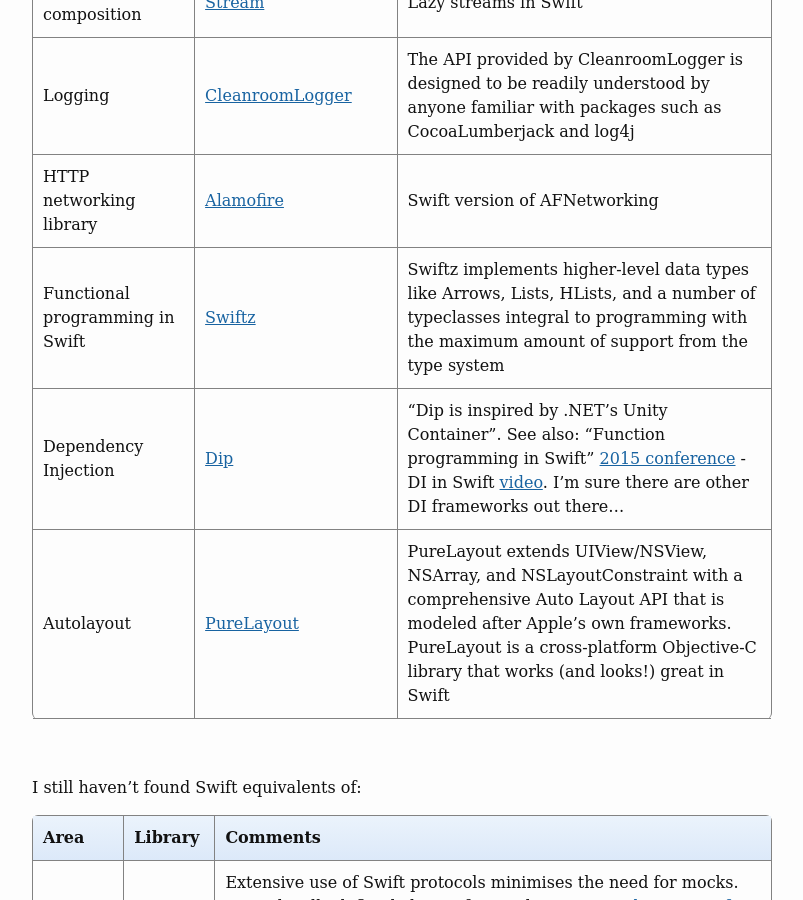
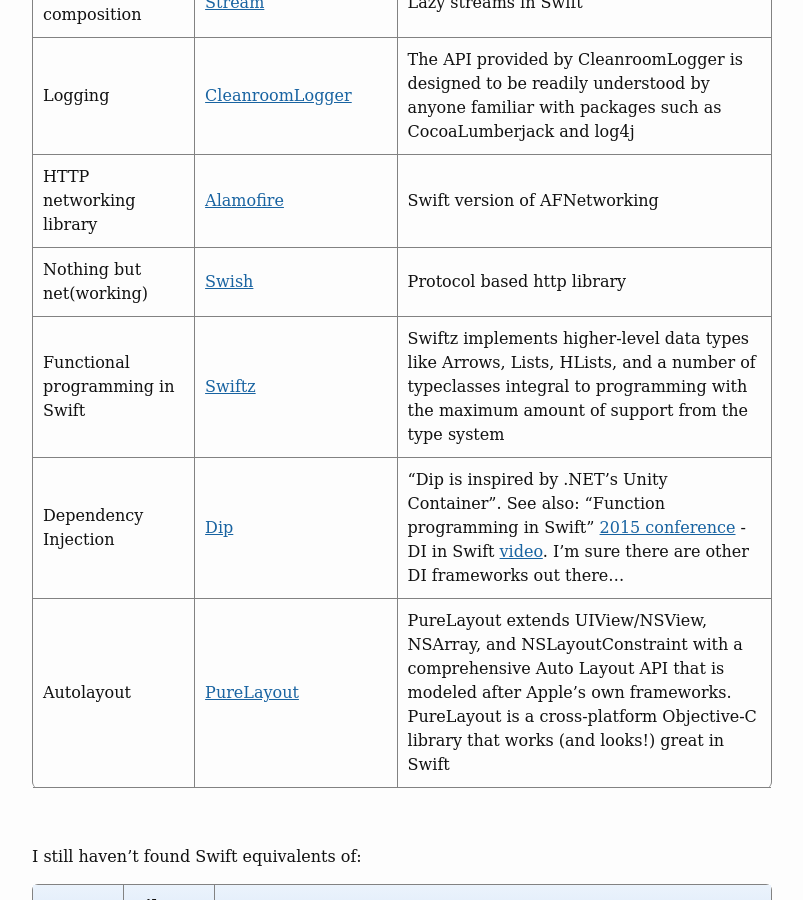
Before and after one commit to NickAger/nickager.github.io, a Jekyll site: the page built from _posts/2015-12-04-swift-libaries.md, in a window 1280 px wide and 900 px high, scrolled down 1718 px. Shown: the whole window, without its empty margins (238-1041 px from the left). Built offline with Jekyll 4.4.1, drawn with Linux system fonts in a browser that asks for light colours; some web fonts are replaced; comment, search, counter and statistics services are not loaded.

Commit message:
added swish

```diff
--- a/_posts/2015-12-04-swift-libaries.md
+++ b/_posts/2015-12-04-swift-libaries.md
@@ -23,6 +23,7 @@ Some potentially useful Swift libraries:
 |code composition|[Stream](https://github.com/antitypical/Stream)|Lazy streams in Swift|
 |Logging|[CleanroomLogger](https://github.com/emaloney/CleanroomLogger)|The API provided by CleanroomLogger is designed to be readily understood by anyone familiar with packages such as CocoaLumberjack and log4j|
 |HTTP networking library|[Alamofire](https://github.com/Alamofire/Alamofire)|Swift version of AFNetworking|
+|Nothing but net(working)|[Swish](https://github.com/thoughtbot/Swish)|Protocol based http library|
 |Functional programming in Swift|[Swiftz](https://github.com/typelift/swiftz)|Swiftz implements higher-level data types like Arrows, Lists, HLists, and a number of typeclasses integral to programming with the maximum amount of support from the type system|
 |Dependency Injection|[Dip](https://github.com/AliSoftware/Dip)|"Dip is inspired by .NET's Unity Container". See also: "Function programming in Swift" [2015 conference](http://2015.funswiftconf.com) - DI in Swift [ video](https://youtu.be/2--pYf1T6Xc). I'm sure there are other DI frameworks out there... |
 |Autolayout|[PureLayout](https://github.com/PureLayout/PureLayout)|PureLayout extends UIView/NSView, NSArray, and NSLayoutConstraint with a comprehensive Auto Layout API that is modeled after Apple's own frameworks. PureLayout is a cross-platform Objective-C library that works (and looks!) great in Swift|
```
Also changed, not shown: _drafts/2016-05-07-Haskell-version-of-swift-flatten.md (+1 -0 lines).
